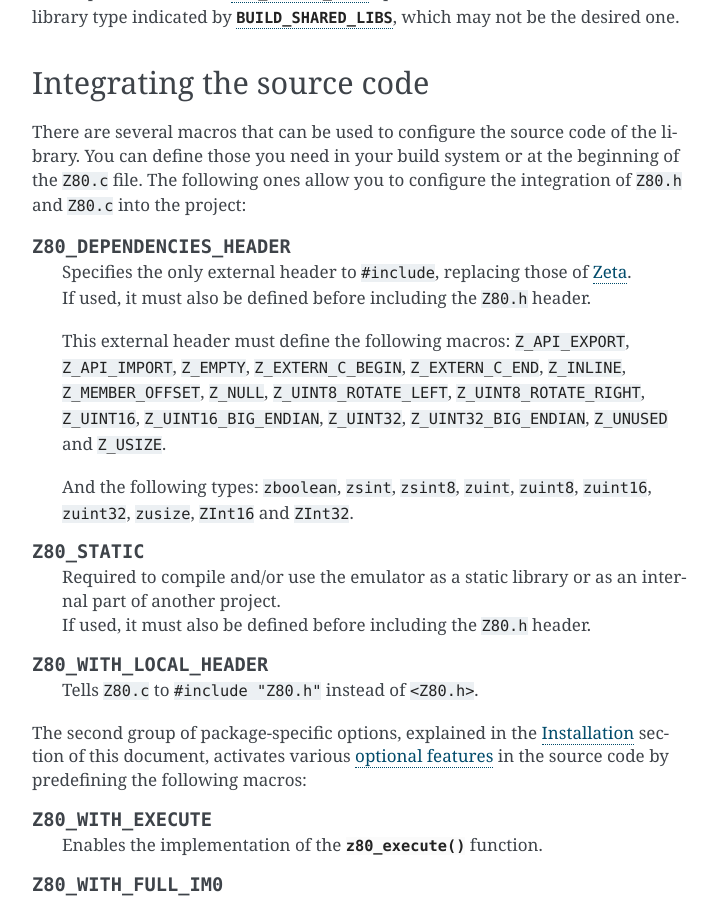
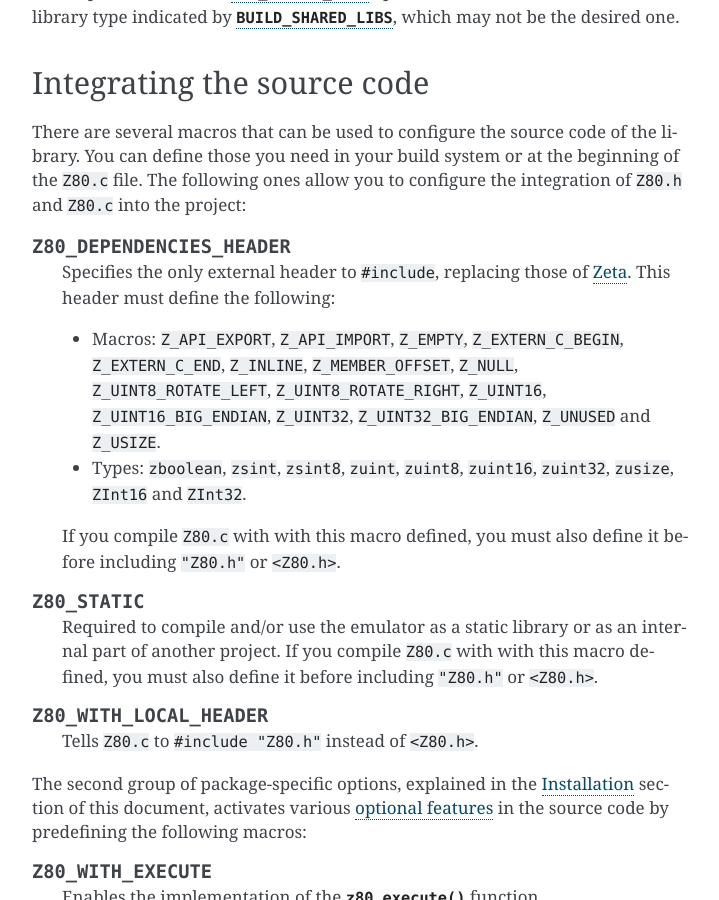
Before and after one commit to redcode/Z80, a Sphinx documentation site: the page built from documentation/Integration.rst, in a window 1280 px wide and 900 px high, scrolled down 1075 px. Shown: the whole window, without its empty margins (388-1107 px from the left). Built offline with Sphinx 7.4.7, drawn with Linux system fonts in a browser that asks for light colours.

Commit message:
Documentation: Integration.

```diff
--- a/documentation/Integration.rst
+++ b/documentation/Integration.rst
@@ -1,18 +1,6 @@
 ===========
 Integration
 ===========
-
-.. only:: html
-
-   .. |br| raw:: html
-
-      <br />
-
-.. only:: latex
-
-   .. |nl| raw:: latex
-
-      \newline
 
 .. |BUILD_SHARED_LIBS| replace:: ``BUILD_SHARED_LIBS``
 .. _BUILD_SHARED_LIBS: https://cmake.org/cmake/help/latest/variable/BUILD_SHARED_LIBS.html
@@ -64,17 +52,17 @@ There are several macros that can be used to configure the source code of the li
 
 .. c:macro:: Z80_DEPENDENCIES_HEADER
 
-   Specifies the only external header to ``#include``, replacing those of `Zeta <https://github.com/redcode/Zeta>`_. |br| |nl|
-   If used, it must also be defined before including the :file:`Z80.h` header.
+   Specifies the only external header to ``#include``, replacing those of `Zeta <https://github.com/redcode/Zeta>`_. This header must define the following:
 
-   This external header must define the following macros: ``Z_API_EXPORT``, ``Z_API_IMPORT``, ``Z_EMPTY``, ``Z_EXTERN_C_BEGIN``, ``Z_EXTERN_C_END``, ``Z_INLINE``, ``Z_MEMBER_OFFSET``, ``Z_NULL``, ``Z_UINT8_ROTATE_LEFT``, ``Z_UINT8_ROTATE_RIGHT``, ``Z_UINT16``, ``Z_UINT16_BIG_ENDIAN``, ``Z_UINT32``, ``Z_UINT32_BIG_ENDIAN``, ``Z_UNUSED`` and ``Z_USIZE``.
+   * Macros: ``Z_API_EXPORT``, ``Z_API_IMPORT``, ``Z_EMPTY``, ``Z_EXTERN_C_BEGIN``, ``Z_EXTERN_C_END``, ``Z_INLINE``, ``Z_MEMBER_OFFSET``, ``Z_NULL``, ``Z_UINT8_ROTATE_LEFT``, ``Z_UINT8_ROTATE_RIGHT``, ``Z_UINT16``, ``Z_UINT16_BIG_ENDIAN``, ``Z_UINT32``, ``Z_UINT32_BIG_ENDIAN``, ``Z_UNUSED`` and ``Z_USIZE``.
 
-   And the following types: ``zboolean``, ``zsint``, ``zsint8``, ``zuint``, ``zuint8``, ``zuint16``, ``zuint32``, ``zusize``, ``ZInt16`` and ``ZInt32``.
+   * Types: ``zboolean``, ``zsint``, ``zsint8``, ``zuint``, ``zuint8``, ``zuint16``, ``zuint32``, ``zusize``, ``ZInt16`` and ``ZInt32``.
+
+   If you compile :file:`Z80.c` with with this macro defined, you must also define it before including ``"Z80.h"`` or ``<Z80.h>``.
 
 .. c:macro:: Z80_STATIC
 
-   Required to compile and/or use the emulator as a static library or as an internal part of another project. |br| |nl|
-   If used, it must also be defined before including the :file:`Z80.h` header.
+   Required to compile and/or use the emulator as a static library or as an internal part of another project. If you compile :file:`Z80.c` with with this macro defined, you must also define it before including ``"Z80.h"`` or ``<Z80.h>``.
 
 .. c:macro:: Z80_WITH_LOCAL_HEADER
 
```
Also changed, not shown: README.md (+2 -4 lines), 1 other file.
